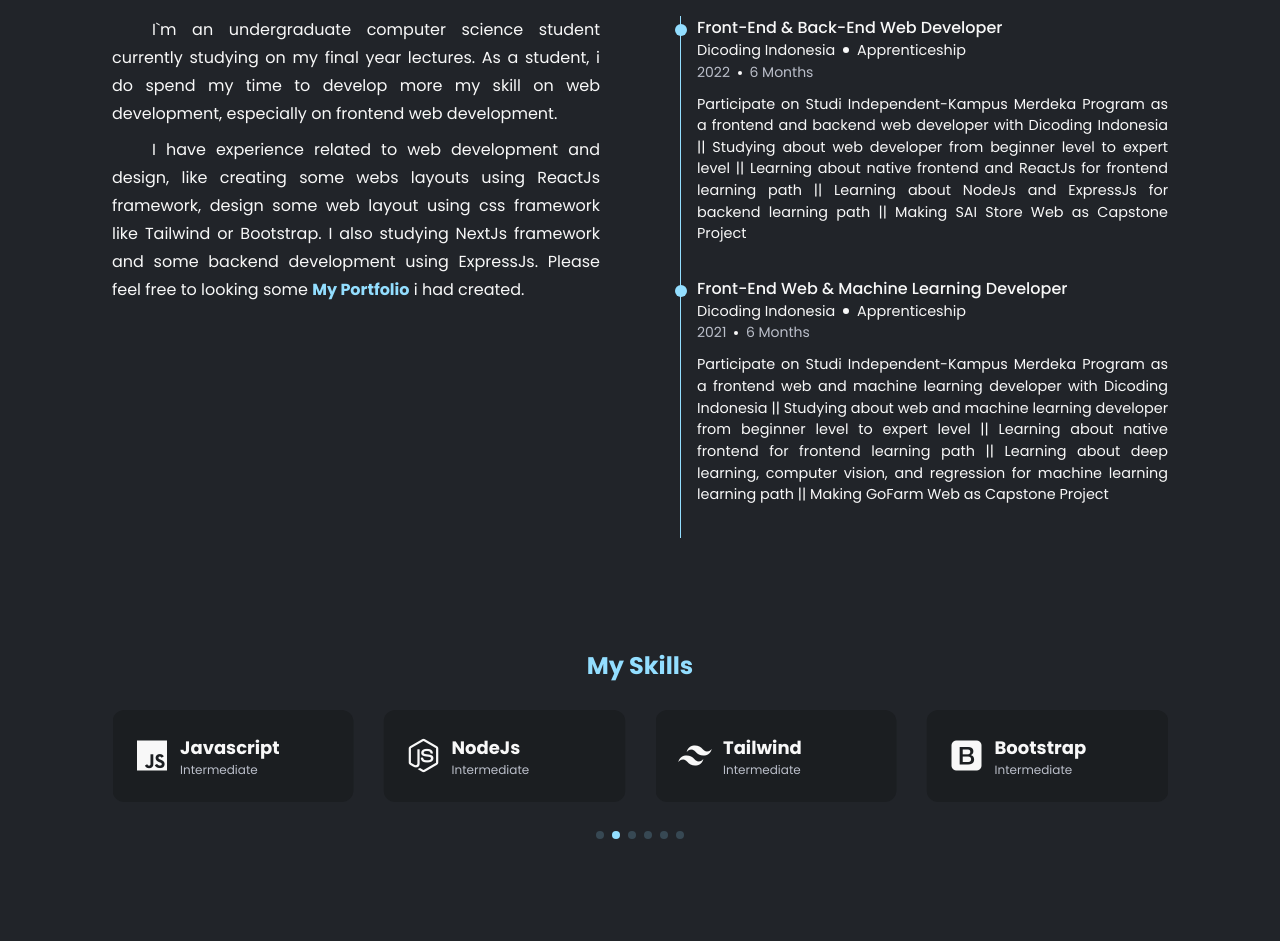
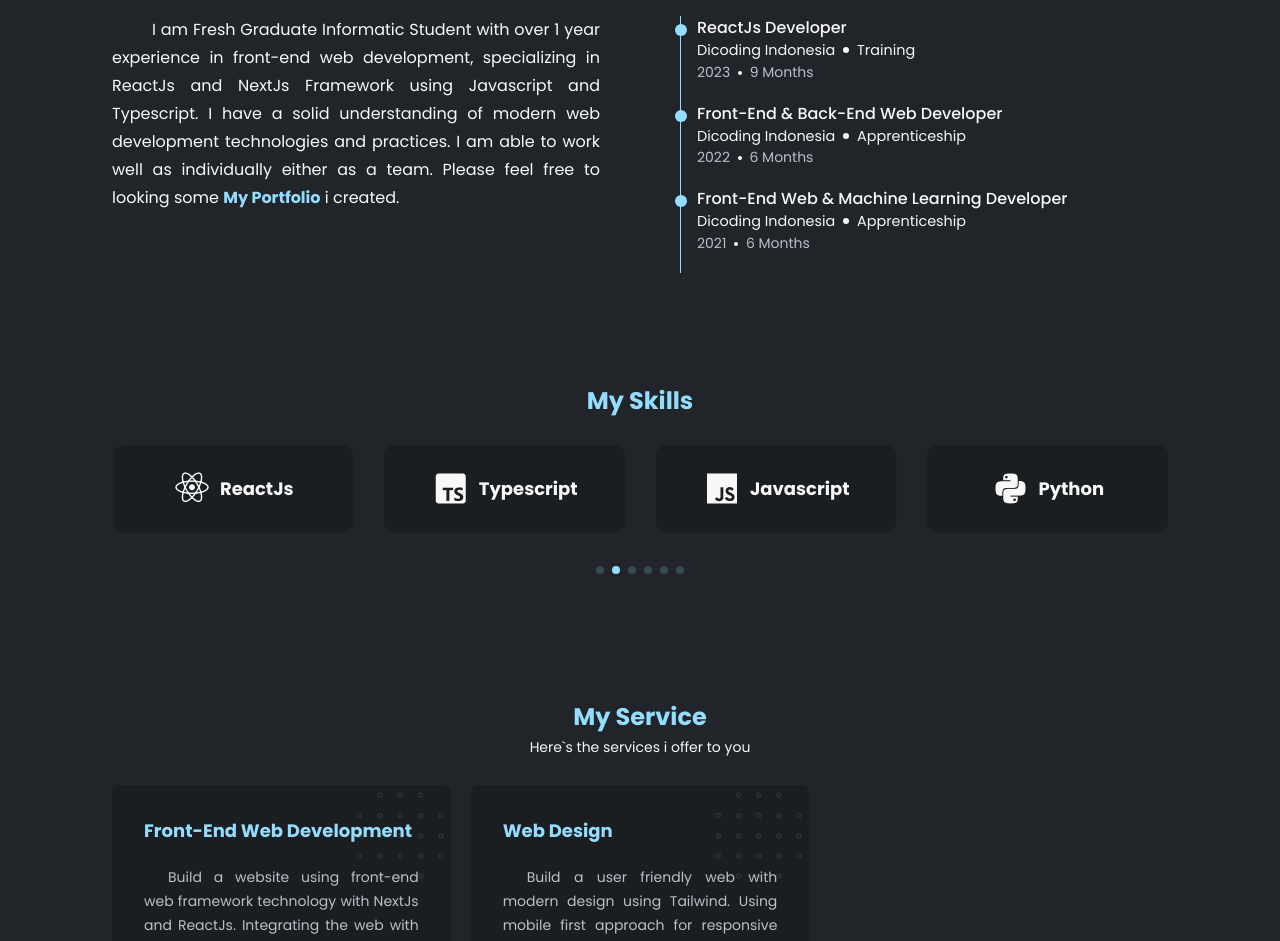
Before and after one commit to radyaadi/radya-profiles, a React (Vite) app: page / in a window 1280 px wide. Shown: the part 740-1681 px from the top of the page. Built offline with nearby package versions, Linux system fonts and the light colour scheme.

Commit message:
update content

```diff
--- a/src/pages/Home/AboutSection/AboutSection.jsx
+++ b/src/pages/Home/AboutSection/AboutSection.jsx
@@ -15,18 +15,14 @@
       <div className="container flex flex-col gap-10 py-4 min-[400px]:py-6 min-[750px]:py-8 min-[850px]:flex-row min-[900px]:py-10 min-[1000px]:py-14 min-[1100px]:gap-20">
         <div className="w-full">
           <h1 className="mb-7 w-full text-[--main-color]">About Me</h1>
-          <p className="mb-2 text-justify indent-10 leading-7">
-            I`m an undergraduate computer science student currently studying on
-            my final year lectures. As a student, i do spend my time to develop
-            more my skill on web development, especially on frontend web
-            development.
-          </p>
+
           <p className="relative text-justify indent-10 leading-7">
-            I have experience related to web development and design, like
-            creating some webs layouts using ReactJs framework, design some web
-            layout using css framework like Tailwind or Bootstrap. I also
-            studying NextJs framework and some backend development using
-            ExpressJs. Please feel free to looking some{' '}
+            I am Fresh Graduate Informatic Student with over 1 year experience
+            in front-end web development, specializing in ReactJs and NextJs
+            Framework using Javascript and Typescript. I have a solid
+            understanding of modern web development technologies and practices.
+            I am able to work well as individually either as a team. Please feel
+            free to looking some{' '}
             <span
               onClick={() => {
                 onCheckHandler();
@@ -35,7 +31,7 @@
             >
               My Portfolio
             </span>{' '}
-            i had created.
+            i created.
           </p>
         </div>
         <div className="w-full">
--- a/src/pages/Home/AboutSection/ExperienceList.jsx
+++ b/src/pages/Home/AboutSection/ExperienceList.jsx
@@ -23,9 +23,6 @@
                 <div className="leading-2 relative bottom-0.5 mx-1 inline-block h-1 w-1 rounded-full bg-[--default-color]"></div>{' '}
                 {experience.duration}
               </div>
-              <p className="py-3 text-[.9rem] min-[350px]:text-justify">
-                {experience.jobDescription}
-              </p>
             </div>
           </div>
         );
--- a/src/pages/Home/AboutSection/experience-list.js
+++ b/src/pages/Home/AboutSection/experience-list.js
@@ -1,12 +1,17 @@
 export const EXPERIENCE_LIST = [
+  {
+    name: 'ReactJs Developer',
+    company: 'Dicoding Indonesia',
+    type: 'Training',
+    startYear: 2023,
+    duration: '9 Months',
+  },
   {
     name: 'Front-End & Back-End Web Developer',
     company: 'Dicoding Indonesia',
     type: 'Apprenticeship',
     startYear: 2022,
     duration: '6 Months',
-    jobDescription:
-      'Participate on Studi Independent-Kampus Merdeka Program as a frontend and backend web developer with Dicoding Indonesia || Studying about web developer from beginner level to expert level || Learning about native frontend and ReactJs for frontend learning path || Learning about NodeJs and ExpressJs for backend learning path || Making SAI Store Web as Capstone Project',
   },
   {
     name: 'Front-End Web & Machine Learning Developer',
@@ -14,7 +19,5 @@
     type: 'Apprenticeship',
     startYear: 2021,
     duration: '6 Months',
-    jobDescription:
-      'Participate on Studi Independent-Kampus Merdeka Program as a frontend web and machine learning developer with Dicoding Indonesia || Studying about web and machine learning developer from beginner level to expert level || Learning about native frontend for frontend learning path || Learning about deep learning, computer vision, and regression for machine learning learning path || Making GoFarm Web as Capstone Project',
   },
 ];
--- a/src/pages/Home/HomeSection/HomeSection.jsx
+++ b/src/pages/Home/HomeSection/HomeSection.jsx
@@ -28,12 +28,12 @@
                 </h2>
                 <h1 className="pt-1">Radya Adi Anggara</h1>
                 <h4 className="py-3 text-[1rem] text-[--default-color]">
-                  Junior Front-End Web Developer
+                  Front-End Web Developer
                 </h4>
               </div>
               <div className="mx-auto max-w-[30rem] pt-1 text-justify text-sm text-[--secondary-color] min-[350px]:max-w-[40rem]">
-                Undergraduate computer science student with knowledge about web
-                development, especially in front-end web development
+                Fresh Graduate Informatic Student with experience in front-end
+                web development, specializing in ReactJs and NextJs Framework.
               </div>
             </div>
             <div className="my-9">
--- a/src/pages/Home/ServiceSection/service-list.js
+++ b/src/pages/Home/ServiceSection/service-list.js
@@ -1,12 +1,12 @@
 export const SERVICE_LIST = [
   {
-    name: 'Web Development',
+    name: 'Front-End Web Development',
     description:
-      'Making web layout using frontend framework like ReactJs, NextJs, either Vanilla Javascript with mobile first approach. Make simple web server for backend using ExpressJs framework',
+      'Build a website using front-end web framework technology with NextJs and ReactJs. Integrating the web with RESTFUL APIs from the Backend Server',
   },
   {
     name: 'Web Design',
     description:
-      'Making user friendly web design using css framework like Tailwind, Bootstrap, either Vanilla CSS. Web Design using mobile first approach for responsive layout',
+      'Build a user friendly web with modern design using Tailwind. Using mobile first approach for responsive layout',
   },
 ];
--- a/src/pages/Home/SkillSection/SkillList.jsx
+++ b/src/pages/Home/SkillSection/SkillList.jsx
@@ -38,14 +38,11 @@
       {skillList.map((skill, index) => {
         return (
           <SwiperSlide
-            className="inline-flex h-min items-center rounded-xl bg-[--container-color] px-5 py-6"
+            className="inline-flex h-min w-full items-center justify-center gap-x-2 rounded-xl bg-[--container-color] px-5 py-6"
             key={index}
           >
             <i className={`${skill.icon} text-[2.5rem]`}></i>
-            <div className="ml-2">
-              <h3>{skill.name}</h3>
-              <p className="text-xs text-[--secondary-color]">{skill.level}</p>
-            </div>
+            <h3>{skill.name}</h3>
           </SwiperSlide>
         );
       })}
--- a/src/pages/Home/SkillSection/skill-list.js
+++ b/src/pages/Home/SkillSection/skill-list.js
@@ -1,47 +1,38 @@
 export const SKILL_LIST = [
   {
-    name: 'ReactJs',
-    level: 'Intermediate',
+    name: 'NextJs',
     icon: 'bx bxl-react',
   },
   {
-    name: 'Javascript',
-    level: 'Intermediate',
-    icon: 'bx bxl-javascript',
-  },
-  {
-    name: 'NodeJs',
-    level: 'Intermediate',
-    icon: 'bx bxl-nodejs',
-  },
-  {
-    name: 'Tailwind',
-    level: 'Intermediate',
-    icon: 'bx bxl-tailwind-css',
-  },
-  {
-    name: 'Bootstrap',
-    level: 'Intermediate',
-    icon: 'bx bxl-bootstrap',
-  },
-  {
-    name: 'NextJs',
-    level: 'Beginner',
+    name: 'ReactJs',
     icon: 'bx bxl-react',
   },
   {
     name: 'Typescript',
-    level: 'Beginner',
     icon: 'bx bxl-typescript',
   },
   {
+    name: 'Javascript',
+    icon: 'bx bxl-javascript',
+  },
+  {
+    name: 'Python',
+    icon: 'bx bxl-python',
+  },
+  {
+    name: 'Tailwind',
+    icon: 'bx bxl-tailwind-css',
+  },
+  {
     name: 'ExpressJs',
-    level: 'Beginner',
     icon: 'bx bxl-nodejs',
   },
   {
-    name: 'Python',
-    level: 'Beginner',
-    icon: 'bx bxl-python',
+    name: 'NodeJs',
+    icon: 'bx bxl-nodejs',
+  },
+  {
+    name: 'Bootstrap',
+    icon: 'bx bxl-bootstrap',
   },
 ];
```
